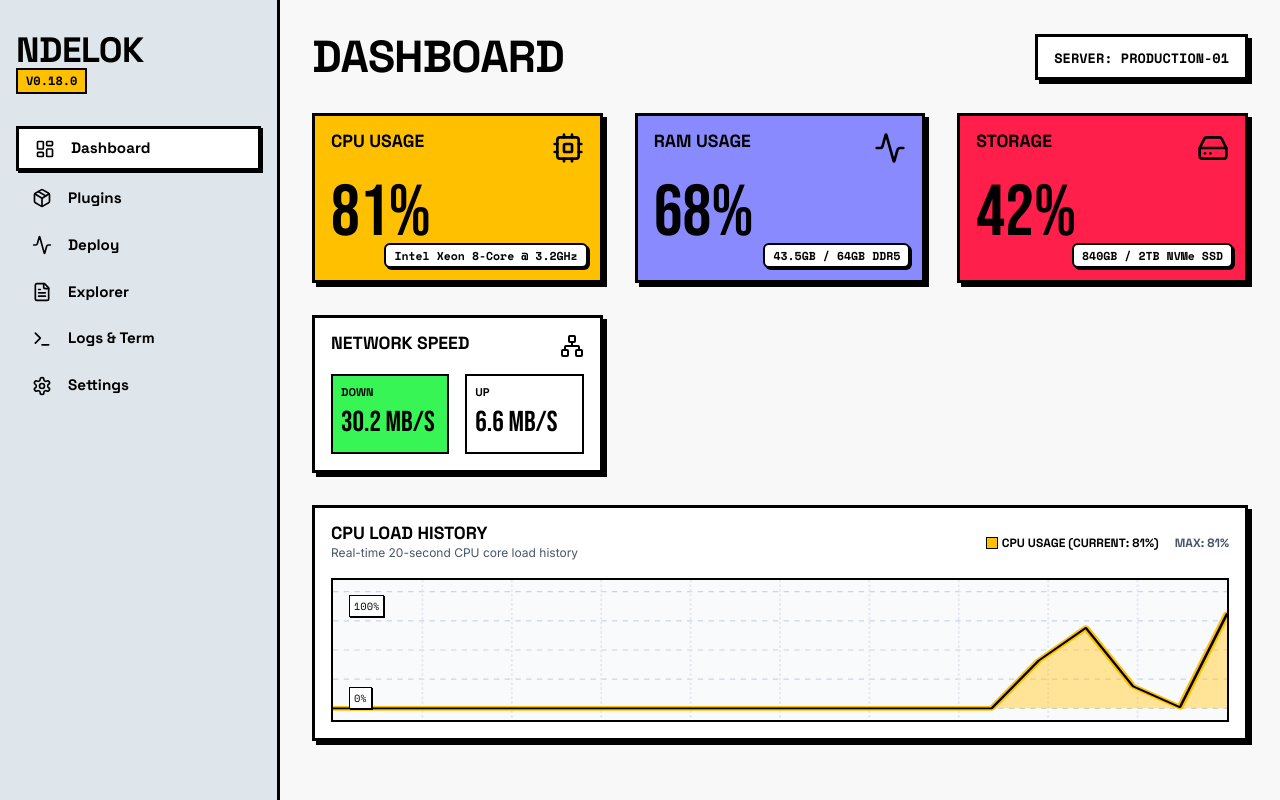
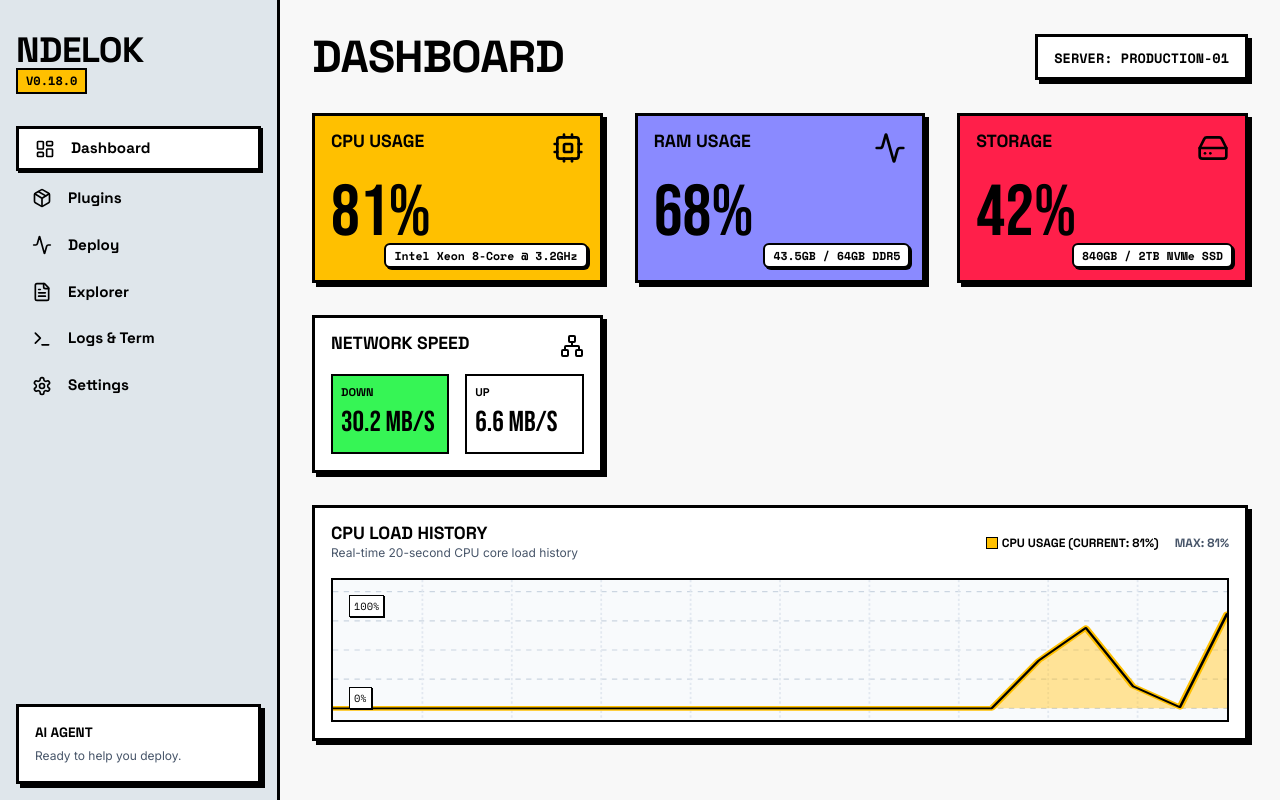
Before and after one commit to dikobokobok/ndelokV2, a React (Vite) app in the folder frontend/: page / in a window 1280 px wide. Shown: the top 800 px of the page. Built offline with nearby package versions, Linux system fonts and the light colour scheme; the HTML template or start-up script is replaced by a standard one.

Commit message:
style: lock layout height and make sidebar fixed/unscrollable

```diff
--- a/frontend/src/App.tsx
+++ b/frontend/src/App.tsx
@@ -53,16 +53,19 @@ export default function App() {
   };
 
   return (
-    <div style={{ display: "flex", minHeight: "100vh" }}>
+    <div style={{ display: "flex", height: "100vh", overflow: "hidden" }}>
       {/* Sidebar */}
       <aside style={{
         width: "280px",
+        flexShrink: 0,
+        height: "100%",
         borderRight: "var(--border-width) solid var(--ink)",
         padding: "var(--space-md)",
         display: "flex",
         flexDirection: "column",
         gap: "var(--space-md)",
-        backgroundColor: "var(--secondary-bg)"
+        backgroundColor: "var(--secondary-bg)",
+        overflowY: "auto"
       }}>
         <div style={{ padding: "var(--space-md) 0" }}>
           <h1 style={{ fontSize: "2.2rem", letterSpacing: "-0.5px", lineHeight: "1" }}>NDELOK</h1>
```
